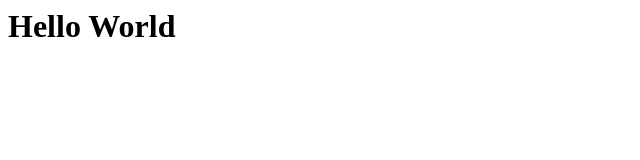
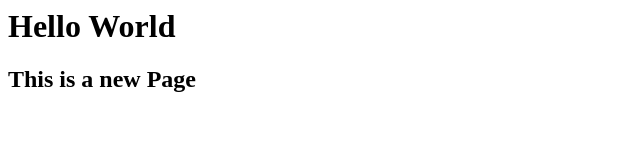
Before and after one commit to qyyMriel/d3labs, a plain HTML site: page index.html in a window 1280 px wide. Shown: the whole page, without its empty margins (0-640 px from the left). Drawn offline with Linux system fonts and the light colour scheme.

Commit message:
Add html file

```diff
--- a/index.html
+++ b/index.html
@@ -1,6 +1,7 @@
 <html>
 	<body>
 		<h1> Hello World </h1>
+		<h2>This is a new Page</h2>
 	 </body>
 
 
```
